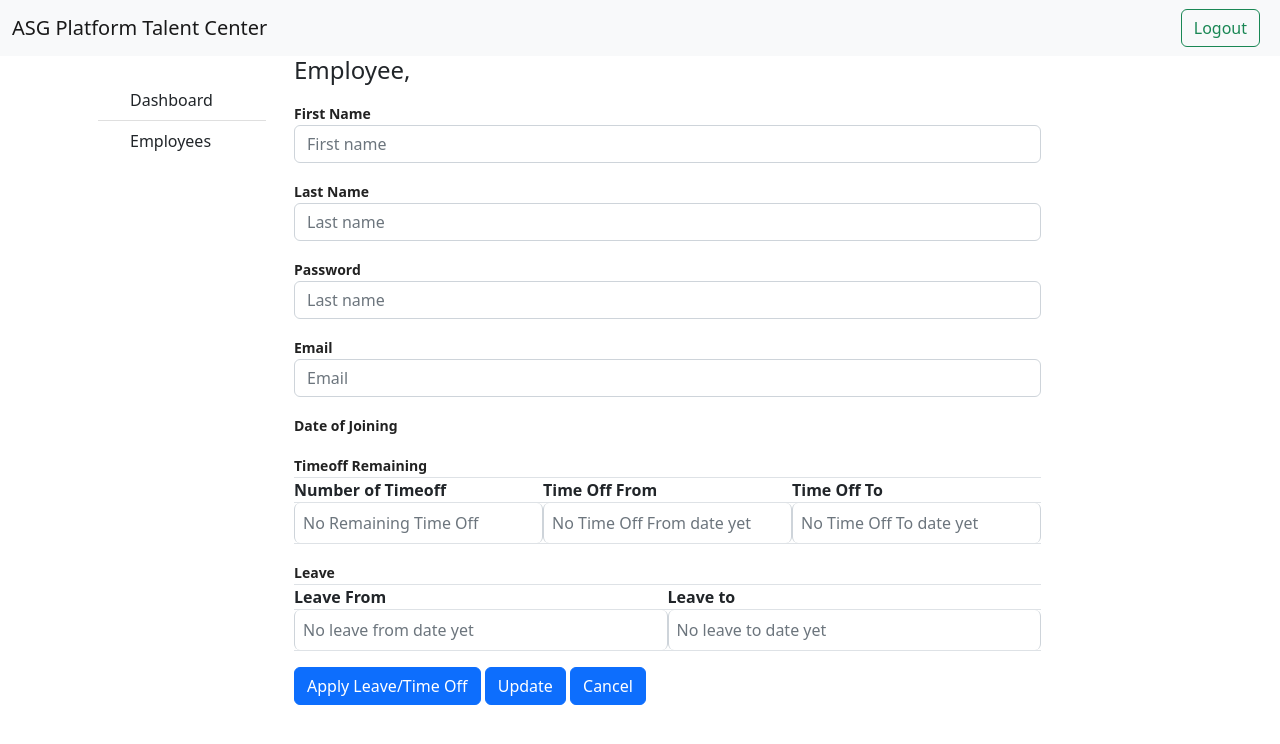
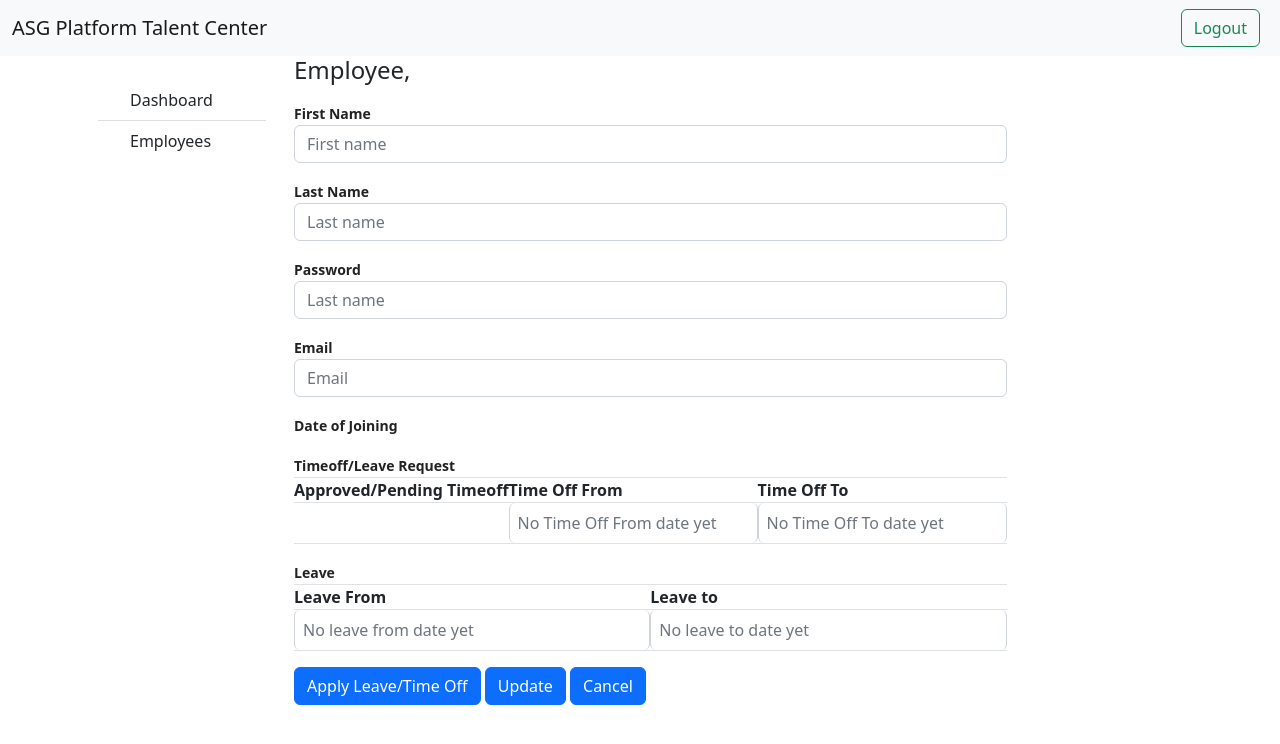
Before and after one commit to aspiring-foneapi/HRMS, a React (Create React App) app in the folder frontend/: page /editinformation/1 in a window 1280 px wide. Shown: the top 744 px of the page. Built offline with nearby package versions, Linux system fonts and the light colour scheme; no server answers.

Commit message:
adding the build pack for the application's new update

```diff
--- a/frontend/src/components/EditInformation.js
+++ b/frontend/src/components/EditInformation.js
@@ -106,23 +106,16 @@ function EditInformation() {
                   <p>{updateEmployee.joindate}</p>
                 </div>
                 <div className="mb-3">
-                  <label>Timeoff Remaining</label>
+                  <label>Timeoff/Leave Request</label>
                   <table className="table table-bordered table-striped">
                     <thead>
-                      <th>Number of Timeoff</th>
+                      <th>Approved/Pending Timeoff</th>
                       <th>Time Off From</th>
                       <th>Time Off To</th>
                     </thead>
                     <tbody>
                       <td>
-                        <input
-                          value={updateEmployee.timeoff}
-                          type="timeoff"
-                          className="form-control"
-                          placeholder="No Remaining Time Off"
-                          name="timeoff"
-                          onChange={handleChange}
-                        />
+                        <label>{updateEmployee.timeoff}</label>
                       </td>
                       <td>
                         <input
--- a/frontend/src/components/Employee.js
+++ b/frontend/src/components/Employee.js
@@ -134,10 +134,10 @@ function Employee() {
                   <p>{updateEmployee.joindate}</p>
                 </div>
                 <div className="mb-3">
-                  <label>Timeoff Remaining</label>
+                  <label>Timeoff/Leave Request</label>
                   <table className="table table-bordered table-striped">
                     <thead>
-                      <th>Number of Timeoff</th>
+                      <th>Approved/Pending</th>
                       <th>Time Off From</th>
                       <th>Time Off To</th>
                     </thead>
--- a/frontend/src/components/EmployeeDetails.js
+++ b/frontend/src/components/EmployeeDetails.js
@@ -82,18 +82,6 @@ function EmployeeDetails(user) {
             </form>
             <div>
               <h2 className="text-center">Employees</h2>
-              <form className="d-flex">
-                <h5>sort by: </h5>
-                <select
-                  className="me-2"
-                  value={searchRole}
-                  onChange={(e) => setSearchRole(e.target.value)}
-                >
-                  <option> </option>
-                  <option>admin</option>
-                  <option>employee</option>
-                </select>
-              </form>
               <table className="table table-bordered table-striped">
                 <thead>
                   <th>First Name</th>
@@ -102,21 +90,15 @@ function EmployeeDetails(user) {
                   <th>Role</th>
                 </thead>
                 <tbody>
-                  {employees
+                  {employees.length &&
+                    employees
                       .sort((a, b) =>
                         a.firstname.toLowerCase() > b.firstname.toLowerCase()
                           ? 1
                           : -1
                       )
-                    .filter(
-                      (employee) =>
-                        employee.firstname.toLowerCase().includes(search) ||
-                        employee.firstname.toUpperCase().includes(search)
-                    )
-                    .filter(
-                      (employee) =>
-                        employee.role.toLowerCase().includes(searchRole) ||
-                        employee.firstname.toUpperCase().includes(searchRole)
+                      .filter((employee) =>
+                        employee.firstname.toLowerCase().includes(search)
                       )
                       .slice(pagesVisited, pagesVisited + usersPerPage)
                       .map((employee) => (
--- a/frontend/src/components/EmployeeDetailsDashboard.js
+++ b/frontend/src/components/EmployeeDetailsDashboard.js
@@ -43,27 +43,8 @@ function EmployeeDetailsDashboard() {
       <EmployeeDashboard>
         <Container>
           <div>
-            <form className="d-flex">
-              <input
-                className="form-control me-2"
-                placeholder="Search..."
-                onChange={(e) => setSearch(e.target.value)}
-              />
-            </form>
             <div>
               <h2 className="text-center">Employees</h2>
-              <form className="d-flex">
-                <h5>sort by: </h5>
-                <select
-                  className="me-2"
-                  value={searchRole}
-                  onChange={(e) => setSearchRole(e.target.value)}
-                >
-                  <option> </option>
-                  <option>admin</option>
-                  <option>employee</option>
-                </select>
-              </form>
               <table className="table table-bordered table-striped">
                 <thead>
                   <th>First Name</th>
@@ -77,16 +58,6 @@ function EmployeeDetailsDashboard() {
                       a.firstname.toLowerCase() > b.firstname.toLowerCase()
                         ? 1
                         : -1
-                    )
-                    .filter(
-                      (employee) =>
-                        employee.firstname.toLowerCase().includes(search) ||
-                        employee.firstname.toUpperCase().includes(search)
-                    )
-                    .filter(
-                      (employee) =>
-                        employee.role.toLowerCase().includes(searchRole) ||
-                        employee.firstname.toUpperCase().includes(searchRole)
                     )
                     .slice(pagesVisited, pagesVisited + usersPerPage)
                     .map((employee) => (
```
Also changed, not shown: 7 other files (tests, documents, lock files or other folders). Lines whose indentation alone changed are shown as unchanged.
